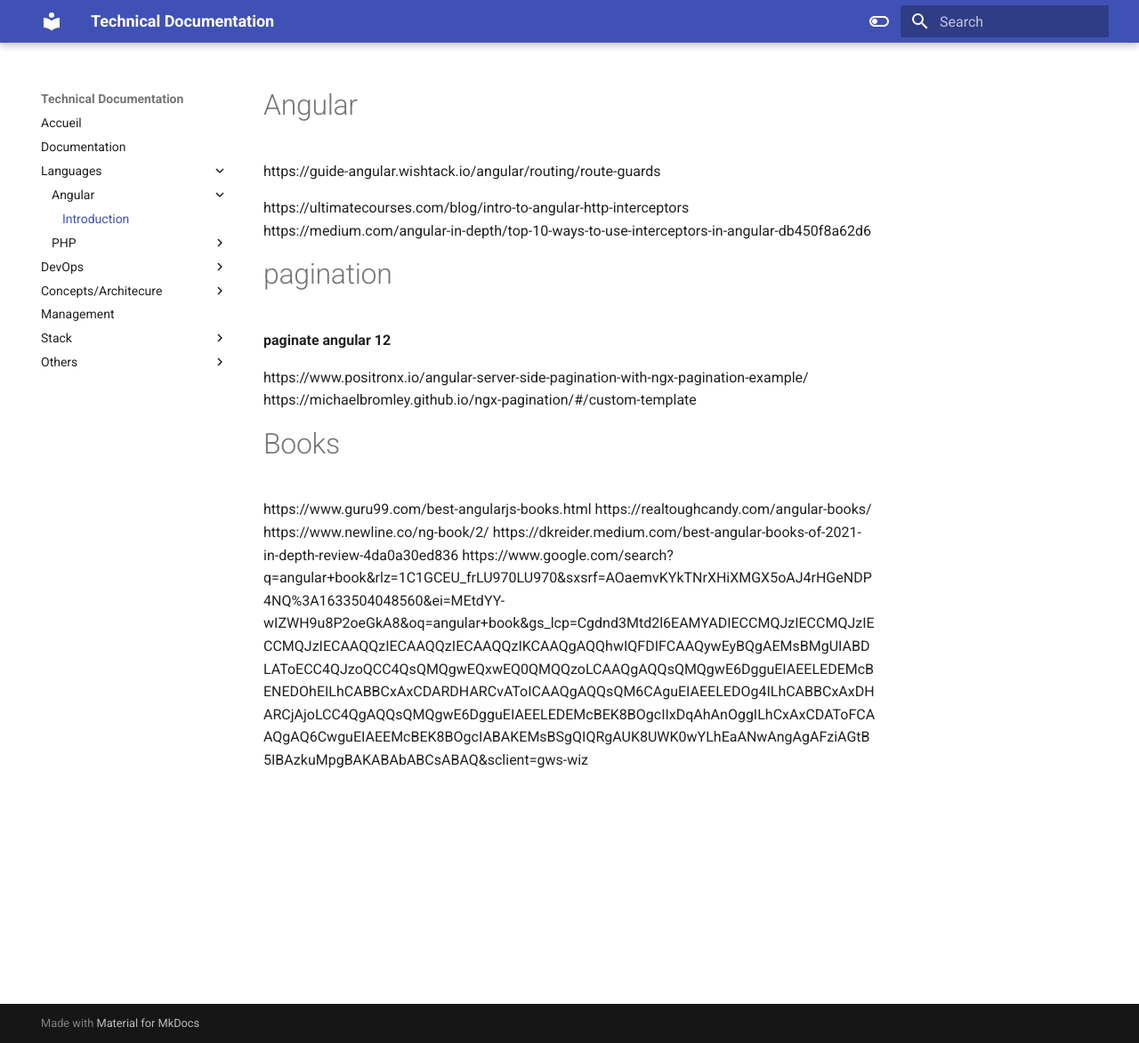
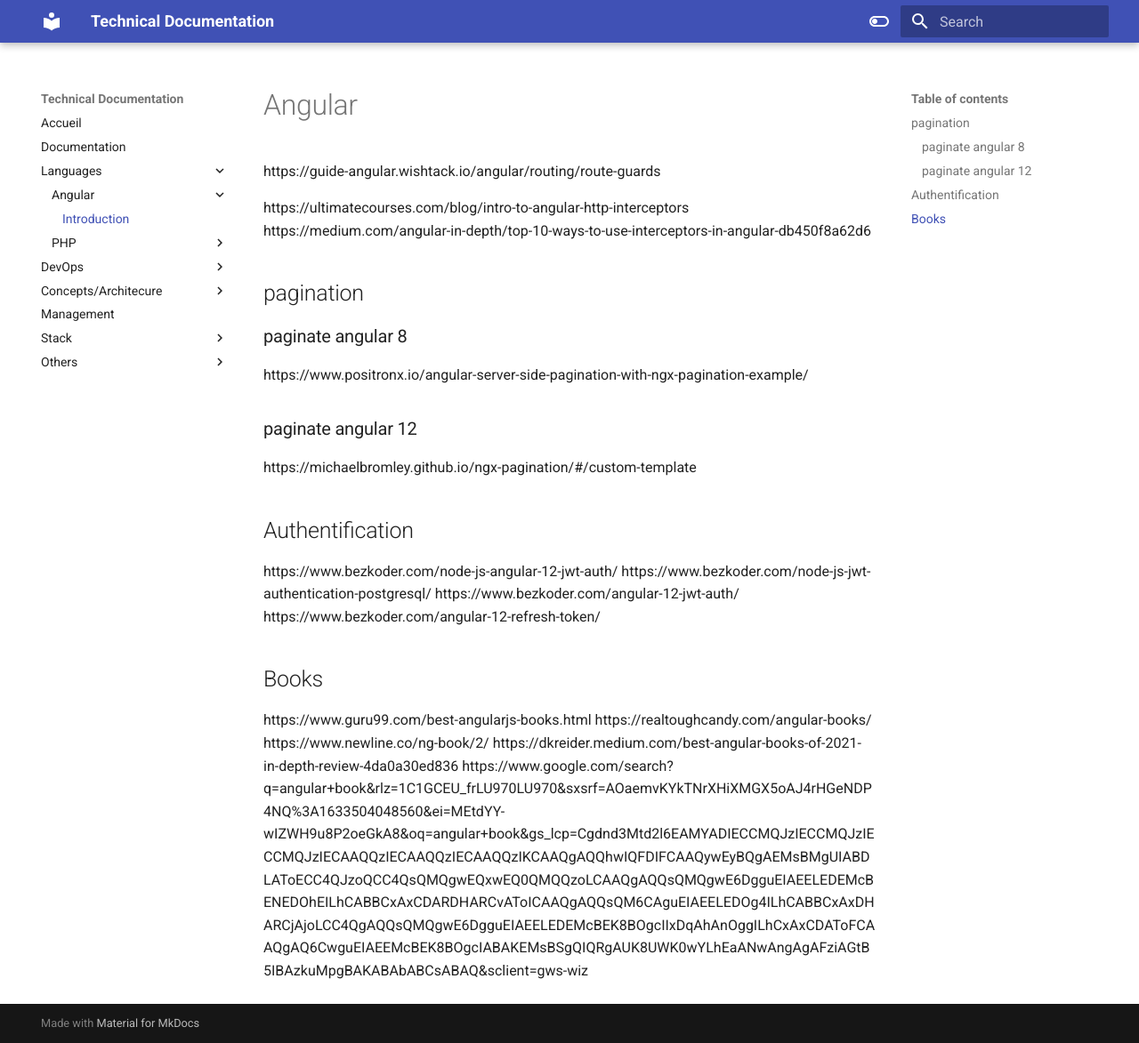
Before and after one commit to AnneLaure57/doc, an MkDocs documentation site: the page built from docs/Angular/indexAngular.md, in a window 1280 px wide and 1173 px high. Shown: the whole window at 89% size. Built offline with MkDocs 1.6.1 and Material for MkDocs 9.7.7, drawn with Linux system fonts in a browser that asks for light colours.

Commit message:
feat : add new Page Angular

```diff
--- a/docs/indexAngular.md
+++ b/docs/Angular/indexAngular.md
@@ -5,14 +5,24 @@ https://guide-angular.wishtack.io/angular/routing/route-guards
 https://ultimatecourses.com/blog/intro-to-angular-http-interceptors
 https://medium.com/angular-in-depth/top-10-ways-to-use-interceptors-in-angular-db450f8a62d6
 
-# pagination
+## pagination
 
-**paginate angular 12**
+### paginate angular 8
 
 https://www.positronx.io/angular-server-side-pagination-with-ngx-pagination-example/
+
+### paginate angular 12
+
 https://michaelbromley.github.io/ngx-pagination/#/custom-template
 
-# Books
+## Authentification
+
+https://www.bezkoder.com/node-js-angular-12-jwt-auth/
+https://www.bezkoder.com/node-js-jwt-authentication-postgresql/
+https://www.bezkoder.com/angular-12-jwt-auth/
+https://www.bezkoder.com/angular-12-refresh-token/
+
+## Books
 https://www.guru99.com/best-angularjs-books.html
 https://realtoughcandy.com/angular-books/
 https://www.newline.co/ng-book/2/
--- a/mkdocs.yml
+++ b/mkdocs.yml
@@ -4,14 +4,6 @@ site_author: Anne-Laure CHARLES
 
 theme:
     name: material
-    extra:
-      alternate:
-        - name: English
-          link: /en/
-          lang: en
-        - name: Deutsch
-          link: /de/
-          lang: de
     highlightjs: true
     hljs_languages:
         - yaml
@@ -30,13 +22,26 @@ theme:
           name: Switch to light mode
     extra_css:
       - stylesheets/extra.css
+    extra:
+      generator: false
+      alternate:
+        - name: English
+          link: /en/
+          lang: en
+        - name: Deutsch
+          link: /de/
+          lang: de
+      social:
+        - icon: fontawesome/brands/twitter
+          link: https://twitter.com/squidfunk
+          name: squidfunk on Twitter
 
 nav:
     - 'Accueil': 'index.md'
     - 'Documentation': 'howWorking.md'
     - 'Languages':
         - 'Angular':
-            - 'Introduction' : 'indexAngular.md'
+            - 'Introduction' : 'Angular/indexAngular.md'
         - 'PHP':
             - 'Introduction' : 'indexPHP.md'
     - 'DevOps':
```
Also changed, not shown: docs/Angular/templateAngular.md (added, +12 -0 lines), docs/questions.md (+3 -3 lines).
